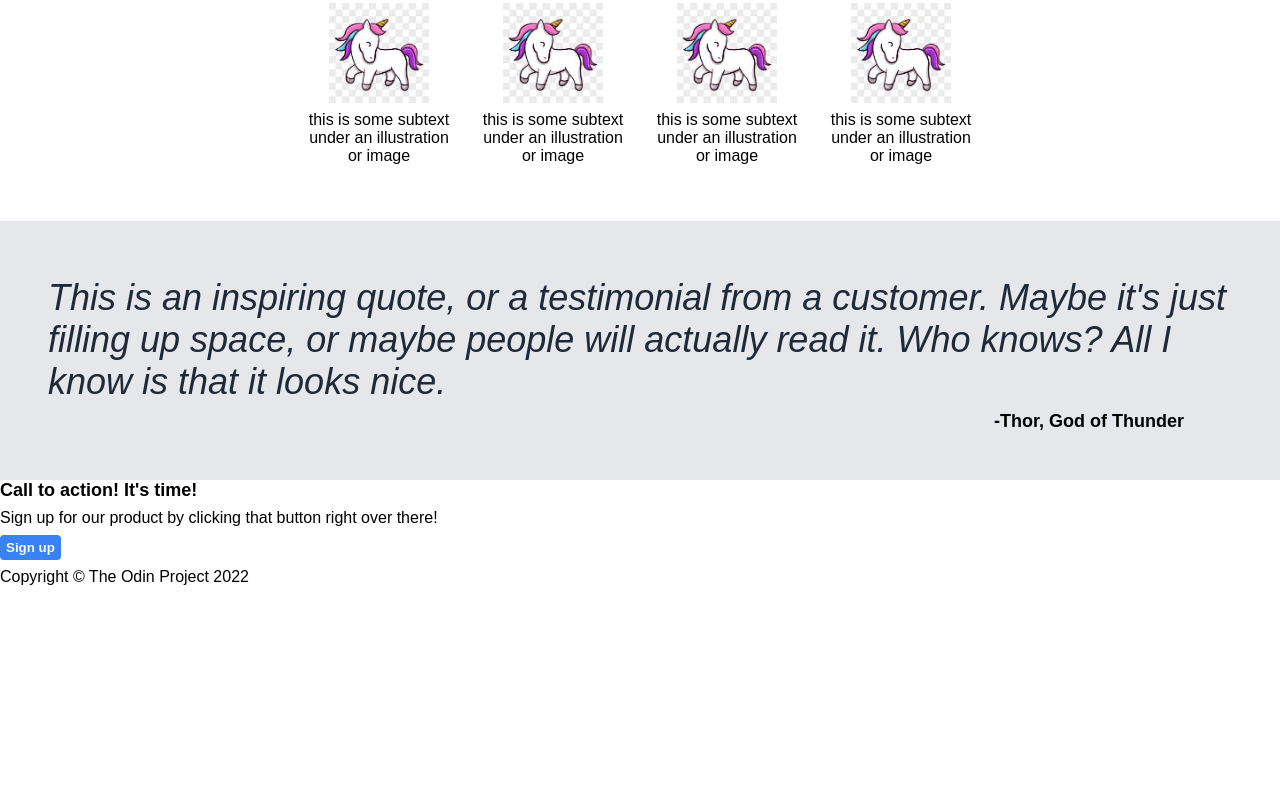
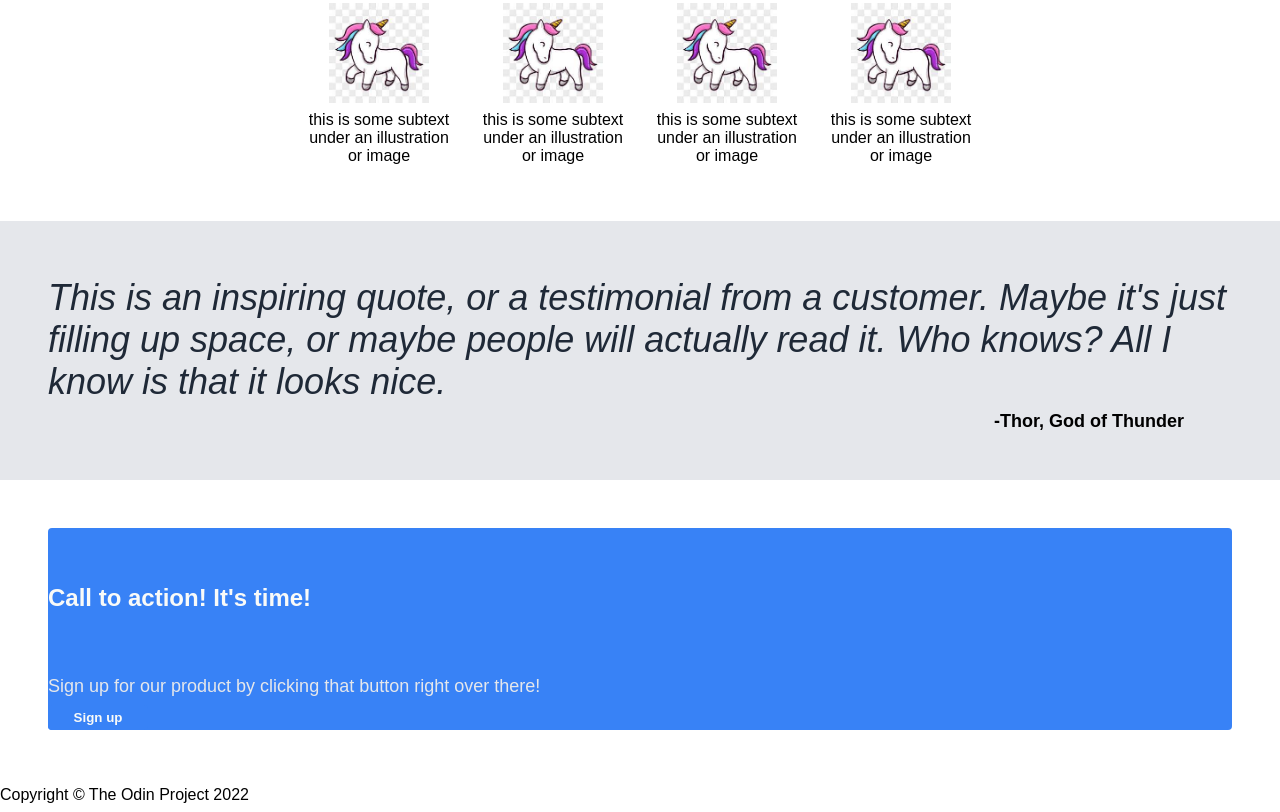
Before and after one commit to tgrasee/Landing-page, a plain HTML site: page index.html in a window 1280 px wide. Shown: the part 471-1283 px from the top of the page. Before the commit the page ends 1065 px from the top, so only its background shows below. Drawn offline with Linux system fonts and the light colour scheme.

Commit message:
Add call to action styles

```diff
--- a/styles.css
+++ b/styles.css
@@ -87,13 +87,37 @@ p {
     color: #1F2937;
 }
 
-h6 {
+.quote-section > h6 {
     font-size: 18px;
     font-weight: bold;
     /* margin-right: auto; */
     padding-right: 48px;
     /* justify-content: right; */
     margin: 0 0 0 auto;
+}
+
+.call {
+    background-color: #3882f6;
+    margin: 48px;
+    border-radius: 4px;
+    display: flex;
+    flex-direction: column;
+}
+
+.call > h6 {
+    color: #F9FAF8;
+    font-size: 24px;
+}
+
+.call > p {
+    color: #E5E7EB;
+    font-size: 18px;
+}
+
+.cta-button {
+    display: flex;
+    border: #F9FAF8;
+    border-radius: 4px;
 }
 
 /* .p-container {
```
